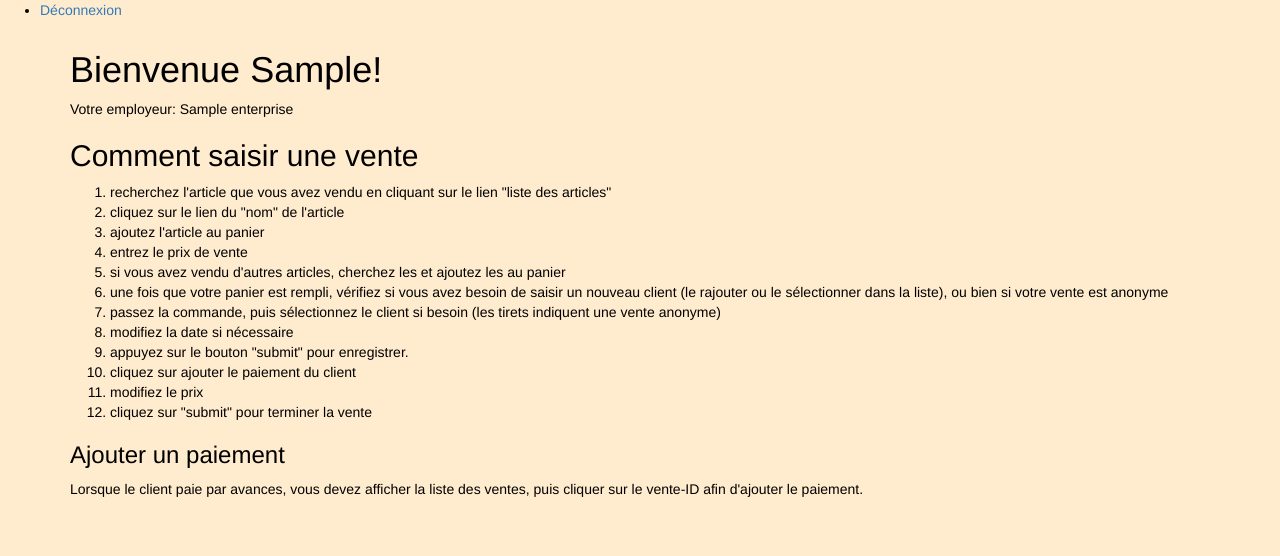
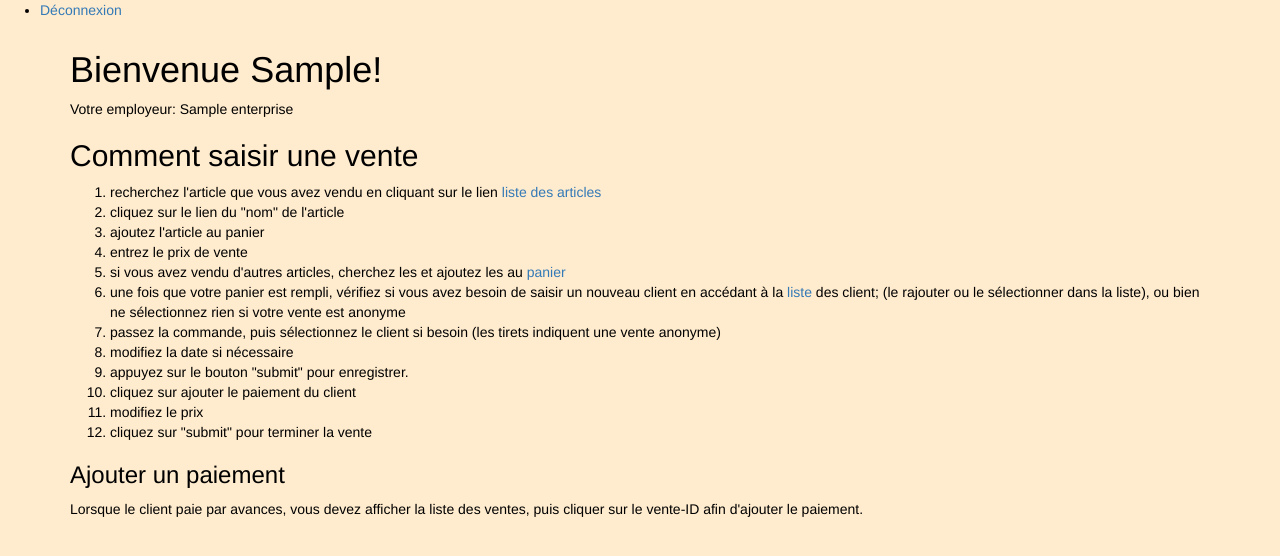
Before and after one commit to OlivierGaillard/zulma, a Django app: page / in a window 1280 px wide. Shown: the part 221-777 px from the top of the page. Run offline with Django 3.2, Linux system fonts and the light colour scheme; a user stored in the database is signed in; tables that the repository leaves empty hold one stand-in row (values such as "Sample post"); some libraries are stand-ins or nearby versions.

```diff
--- a/dproject/templates/index.html
+++ b/dproject/templates/index.html
@@ -14,13 +14,14 @@
 
 <p>
     <ol>
-      <li>recherchez l'article que vous avez vendu en cliquant sur le lien "liste des articles"</li>
+  <li>recherchez l'article que vous avez vendu en cliquant sur le lien <a href="{% url "inventory:articles" %}">liste des articles</a></li>
       <li>cliquez sur le lien du "nom" de l'article</li>
       <li>ajoutez l'article au panier</li>
       <li>entrez le prix de vente</li>
-      <li>si vous avez vendu d'autres articles, cherchez les et ajoutez les au panier</li>
-      <li>une fois que votre panier est rempli, vérifiez si vous avez besoin de saisir un nouveau client (le rajouter
-      ou le sélectionner dans la liste), ou bien si votre vente est anonyme</li>
+  <li>si vous avez vendu d'autres articles, cherchez les et ajoutez les au <a href="{% url "cart:cart_content" %}">panier</a></li>
+      <li>une fois que votre panier est rempli, vérifiez si vous avez besoin de saisir un nouveau client en accédant à la
+        <a href="/cart/clients/">liste</a> des client; (le rajouter
+      ou le sélectionner dans la liste), ou bien ne sélectionnez rien si votre vente est anonyme</li>
       <li>passez la commande, puis sélectionnez le client si besoin (les tirets indiquent une vente anonyme)</li>
       <li>modifiez la date si nécessaire</li>
       <li>appuyez sur le bouton "submit" pour enregistrer.</li>
```
Also changed, not shown: cart/templates/cart/ventes.html (+11 -1 lines).
